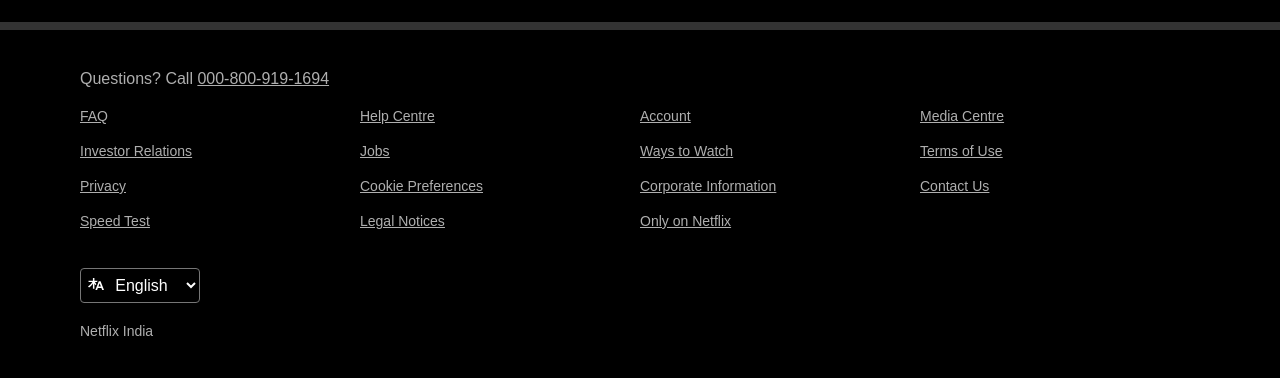
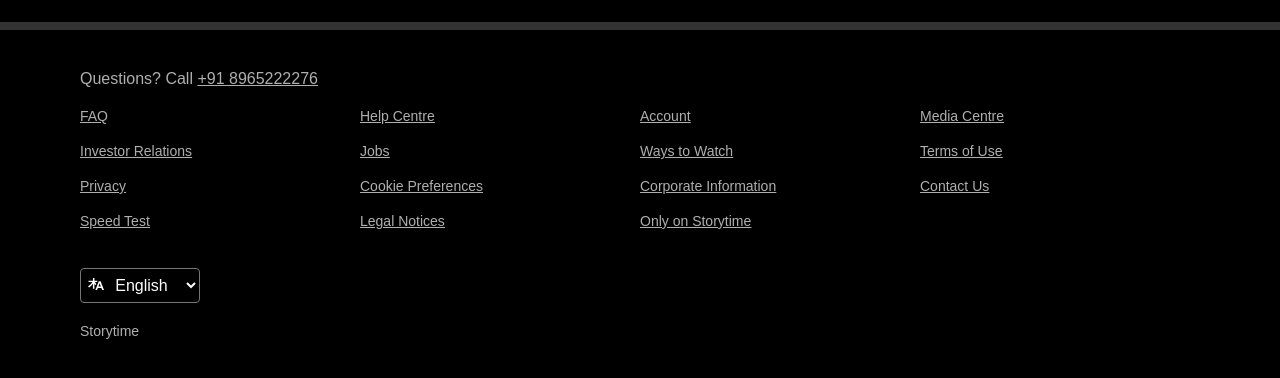
Before and after one commit to AnkiCodeAdventures/storytime, a React (Vite) app: page / in a window 1280 px wide. Shown: the part 3778-4156 px from the top of the page. Built offline with nearby package versions, Linux system fonts and the light colour scheme.

Commit message:
update footer

```diff
--- a/src/containers/Footer/Footer.jsx
+++ b/src/containers/Footer/Footer.jsx
@@ -6,7 +6,7 @@
   return (
     <footer className={styles.footer}>
       <Typography.Caption style={{ color: "rgb(175 175 175)" }}>
-        Questions? Call <a href="#">000-800-919-1694</a>
+        Questions? Call <a href="#">+91 8965222276</a>
       </Typography.Caption>
       <ul className={styles.listContainer}>
         <li>
@@ -81,13 +81,13 @@
         </li>
         <li>
           <a href="#">
-            <Typography.SubCaption>Only on Netflix</Typography.SubCaption>
+            <Typography.SubCaption>Only on Storytime</Typography.SubCaption>
           </a>
         </li>
       </ul>
       <LanguageOption />
       <Typography.SubCaption style={{ paddingTop: "20px" }}>
-        Netflix India
+        Storytime
       </Typography.SubCaption>
     </footer>
   );
```
